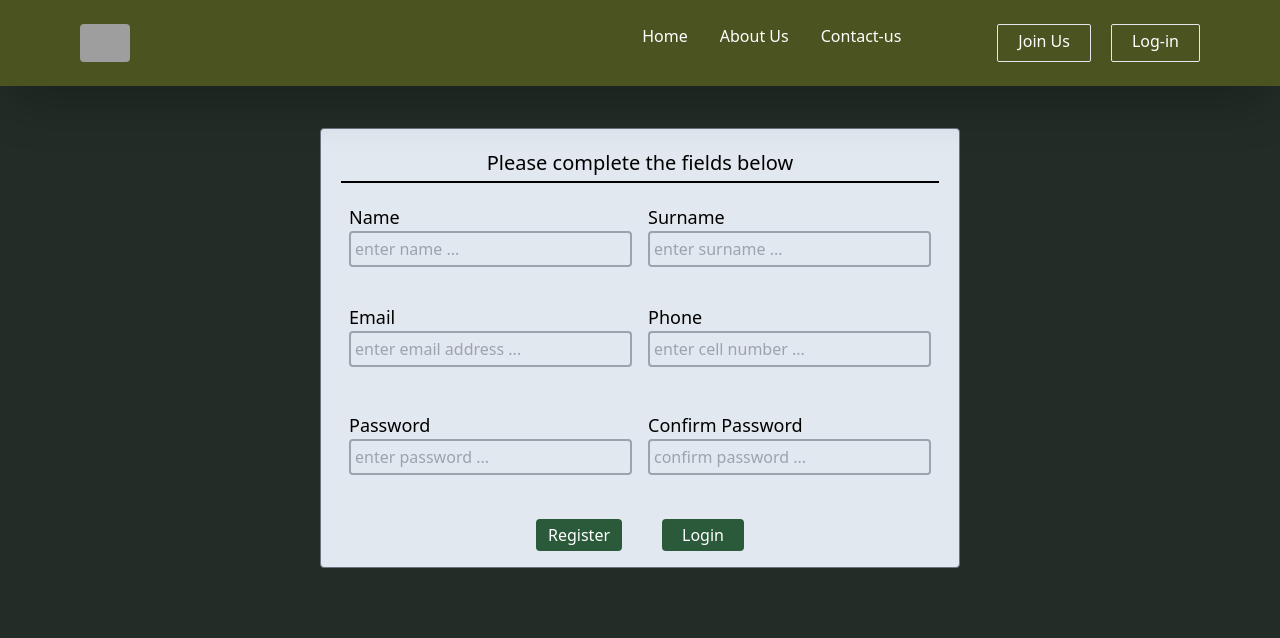
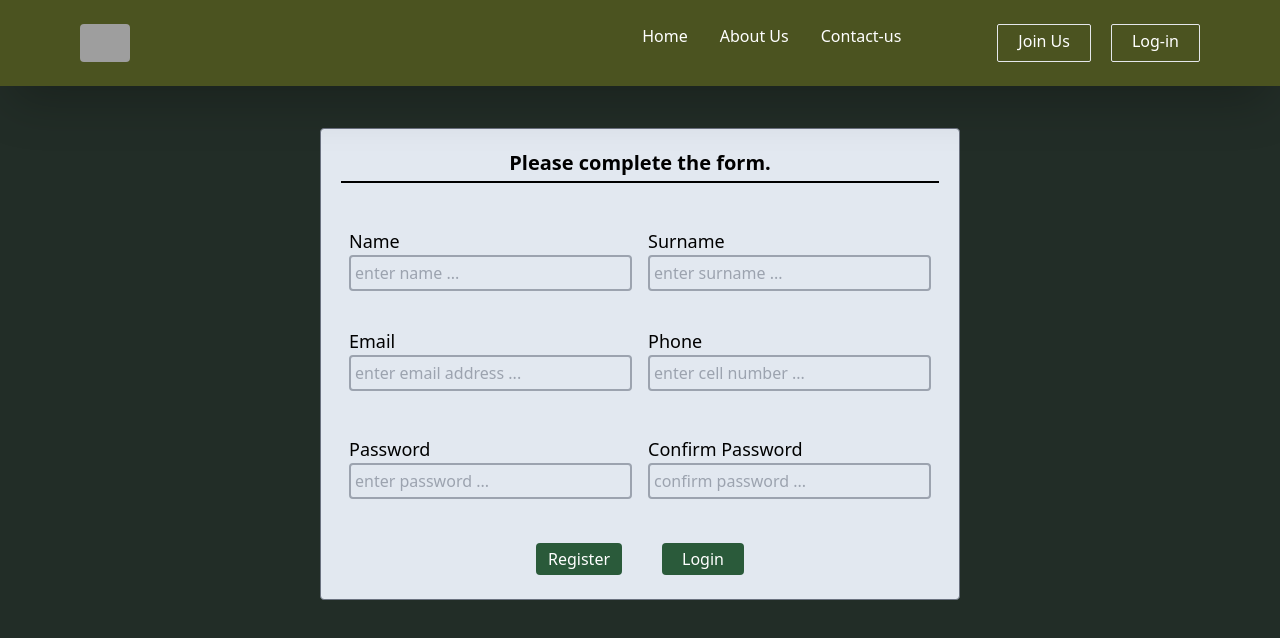
Before and after one commit to 23Mandla/Stokvel, a Next.js app: page /signup in a window 1280 px wide. Shown: the top 638 px of the page. Built offline with nearby package versions, Linux system fonts and the light colour scheme; grey boxes are pictures that could not be loaded.

Commit message:
Enhancing and validating reg from

```diff
--- a/src/app/api/users/signup/route.js
+++ b/src/app/api/users/signup/route.js
@@ -5,14 +5,12 @@ import { NextResponse } from "next/server";
 
 export async function POST(req) {
   try {
-    console.log("CONNECTING TO MONGO");
     await db_connect();
-    console.log("CONNECTED TO MONGO");
-
-    const { name, surname, email, password } = await req.json();
+    const { name, surname, email, phone, password } = await req.json();
 
     //cehck if the user exist
     const user = await User.findOne({ email });
+
     if (user) {
       return NextResponse.json({ error: "User already exists" });
     }
@@ -22,14 +20,13 @@ export async function POST(req) {
     const hashedPassword = await bcrypt.hash(password, salt);
 
     //save new user
-    const newUser = await User.create({
+    await User.create({
       name,
       surname,
       email,
+      phone,
       password: hashedPassword,
     });
-
-    console.log(newUser);
 
     return NextResponse.json(
       { message: "Registered successfully" },
--- a/src/app/signup/page.js
+++ b/src/app/signup/page.js
@@ -2,7 +2,7 @@
 import Link from "next/link";
 import React, { useState } from "react";
 import { useRouter } from "next/navigation";
-import axios from "axios";
+// import axios from "axios" for API calls;
 
 export default function SignUpPage() {
   const router = useRouter();
@@ -25,6 +25,7 @@ export default function SignUpPage() {
     }));
   }
 
+  // Function to handle form submission
   async function submitHandler(evt) {
     /*try {
       const response =  await axios.post("/api/users/signup", user);
@@ -35,7 +36,15 @@ export default function SignUpPage() {
     }*/
 
     evt.preventDefault();
+
+    // Check if password matches confirm password
+    if (user.password !== user.cPassword) {
+      alert("Password does not match");
+      return;
+    }
+
     try {
+      // Send a POST request to the signup API endpoint
       const response = await fetch("http://localhost:3000/api/users/signup", {
         method: "POST",
         headers: {
@@ -44,6 +53,7 @@ export default function SignUpPage() {
         body: JSON.stringify(user),
       });
 
+      // If the response is successful, redirect to the login page
       if (response.ok) {
         router.push("/login");
       } else {
@@ -57,11 +67,11 @@ export default function SignUpPage() {
   return (
     <div className="w-full h-screen bg-[#222d27]">
       <div className="relative  w-1/2 m-auto top-32 border border-gray-500 rounded bg-slate-200">
-        <h1 className="text-xl m-5 text-center border-b-2 border-black pb-1">
-          Please complete the fields below
+        <h1 className="text-xl m-5 text-center border-b-2 border-black pb-1 font-bold">
+          Please complete the form.
         </h1>
 
-        <div className="w-full m-auto space-y-4 pb-4">
+        <div className="w-full m-auto space-y-4 py-6">
           <div className="grid grid-cols-2 px-7 gap-4">
             <div className="mb-5">
               <label htmlFor="name" className="block text-lg">
@@ -115,7 +125,7 @@ export default function SignUpPage() {
                 Phone
               </label>
               <input
-                type="phone"
+                type="number"
                 id="phone"
                 name="phone"
                 value={user.phone}
@@ -147,7 +157,7 @@ export default function SignUpPage() {
                 Confirm Password
               </label>
               <input
-                type="cPassword"
+                type="password"
                 id="cPassword"
                 name="cPassword"
                 value={user.cPassword}
--- a/src/model/userModel.js
+++ b/src/model/userModel.js
@@ -15,7 +15,7 @@ const userSchema = new Schema({
     unique: true,
   },
   phone: {
-    type: String,
+    type: Number,
     required: [true, "Please provide phone number"],
     unique: true,
   },
```
